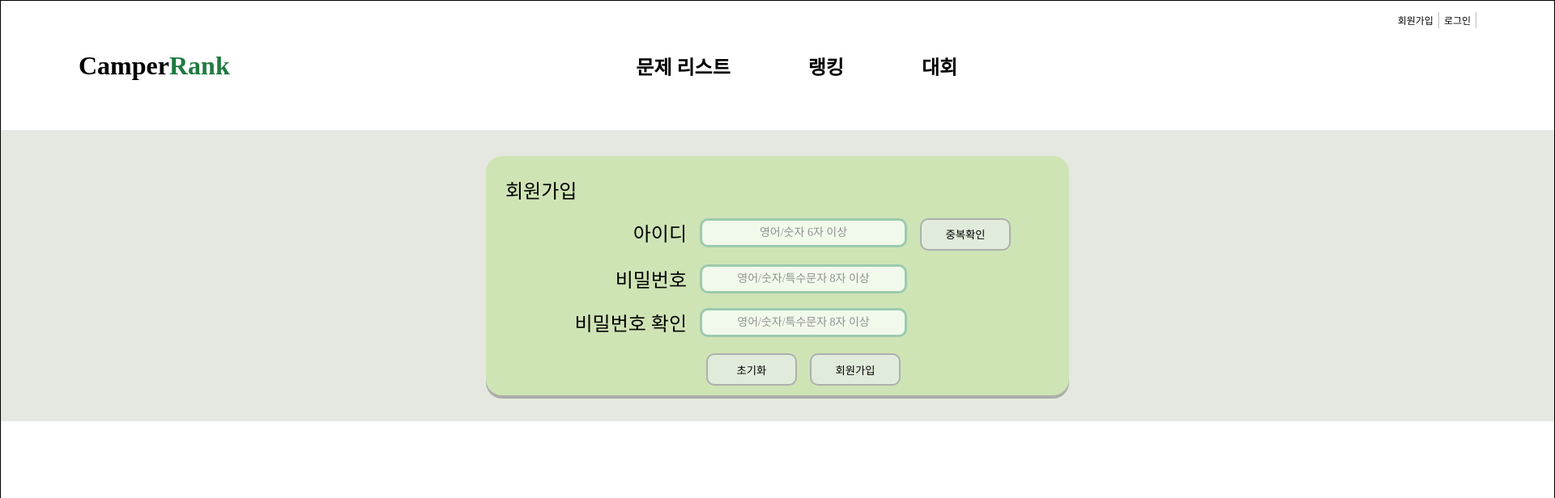
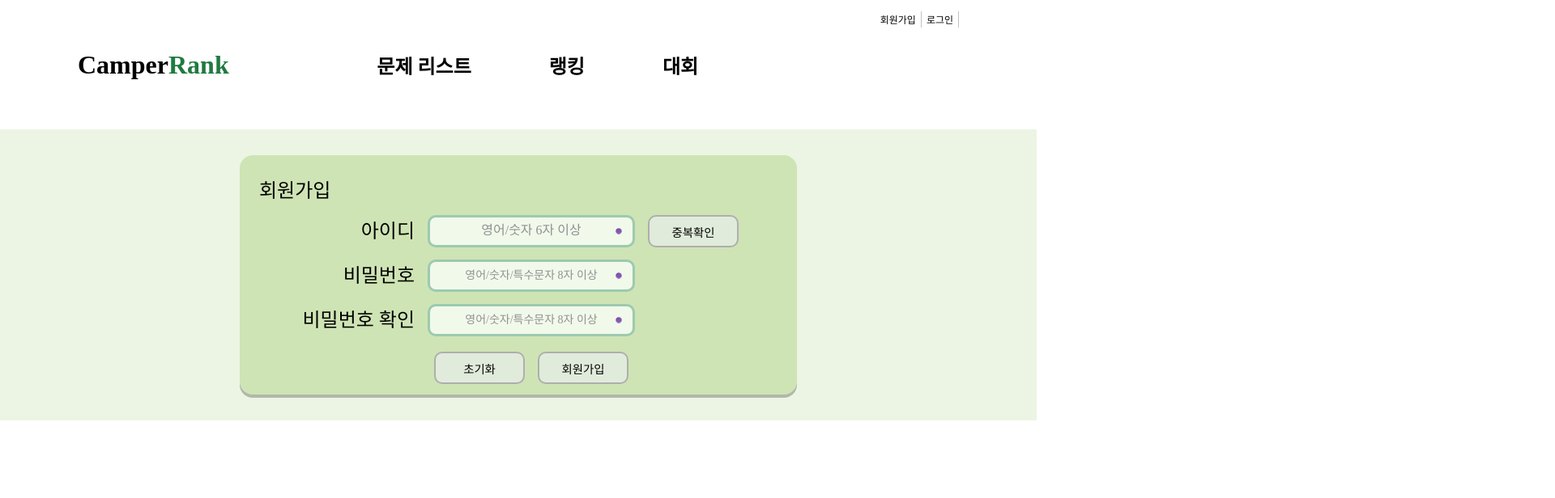
Before and after one commit to boostcampwm-2022/Web31-CamperRank, a React (Vite) app in the folder frontend/: page /signup in a window 1280 px wide. Shown: the top 616 px of the page at 81% size, 1920 px wide, since content can reach past the window. Built offline with nearby package versions, Linux system fonts and the light colour scheme.

Commit message:
feat: sign up

```diff
--- a/frontend/src/components/SignUp/InputForm.tsx
+++ b/frontend/src/components/SignUp/InputForm.tsx
@@ -1,32 +1,151 @@
+import { useState, useRef, useEffect, isValidElement } from "react";
 import {
   ButtonContainer,
   CheckButton,
   IDInputContainer,
   InputFormContainer,
-  PasswordInputContainer
+  PasswordInputContainer,
+  LightContainer,
 } from "../../styles/SignUp.style";
+import useInput from "../../hooks/useInput";
+import { useNavigate } from "react-router-dom";
 
 export const InputForm = () => {
+  const id = useInput("");
+  const pw = useInput("");
+  const pwCheck = useInput("");
+  const idRef = useRef<HTMLInputElement>(null);
+  const pwRef = useRef<HTMLInputElement>(null);
+  const pwCheckRef = useRef<HTMLInputElement>(null);
+  const [isIdRight, setIdRight] = useState(false);
+  const [isPwRight, setPwRight] = useState(false);
+  const [idCheck, setIdCheck] = useState(false);
+  const navigate = useNavigate();
+  const idValid = (str: string) => {
+    return /[a-z0-9]{6,}/g.test(str);
+  };
+  const pwValid = (str: string) => {
+    return /[a-z0-9\{\}\[\]\/?.,;:|\)*~`!^\-_+<>@\#$%&\\\=\(\'\"]{8,}/g.test(
+      str
+    );
+  };
+  const handleKeyPress = (
+    e: React.KeyboardEvent<HTMLElement>,
+    ref: React.RefObject<HTMLInputElement>
+  ) => {
+    if (e.key === "Enter" && ref.current) {
+      e.preventDefault();
+      ref.current.focus();
+    }
+  };
+  const handleClear = (e: React.MouseEvent<HTMLButtonElement>) => {
+    id.onReset();
+    pw.onReset();
+    pwCheck.onReset();
+    setIdRight(false);
+    setPwRight(false);
+  };
+  const handleSubmit = (e: React.MouseEvent<HTMLButtonElement>) => {
+    e.preventDefault();
+    if (!idValid(id.value)) {
+      alert("아이디를 다시 입력해주세요");
+      setIdRight(false);
+    } else if (!idCheck) {
+      alert("아이디의 중복을 확인해주세요");
+    } else if (!pwValid(pw.value) || pw.value !== pwCheck.value) {
+      alert("비밀번호를 다시 입력해주세요");
+      setIdRight(true);
+      setPwRight(false);
+    } else {
+      setIdRight(true);
+      setPwRight(true);
+      //http://localhost:3000/api/users
+      fetch("ip:port", {
+        method: "POST",
+        headers: {
+          "Content-Type": "application/json",
+        },
+        body: JSON.stringify({
+          loginId: id,
+          password: pw,
+        }),
+      })
+        .then((response) => {
+          alert("로그인페이지로 이동합니다");
+          navigate("/signin");
+        })
+        .catch(() => {
+          alert("회원가입에 실패하였습니다");
+          navigate("");
+        });
+    }
+  };
+  const handleIdCheck = (e: React.MouseEvent<HTMLButtonElement>) => {
+    if (!id.value) alert("아이디를 입력해주세요");
+    else {
+      fetch(`ip:port/users?userId=${id.value}`)
+        .then((res) => res.json())
+        .then((res) => {
+          if (res.statusCode === 200) {
+            alert("아이디를 사용하실 수 있습니다");
+            setIdRight(true);
+            setIdCheck(true);
+          } else alert("아이디를 사용하실 수 없습니다");
+        });
+    }
+  };
   return (
     <InputFormContainer>
       <p>회원가입</p>
       <IDInputContainer>
         <p>아이디</p>
-        <input type={"text"} placeholder={"영어/숫자 6자 이상"}/>
-        <CheckButton type={"button"}>중복확인</CheckButton>
+        <input
+          type={"text"}
+          placeholder={"영어/숫자 6자 이상"}
+          {...id}
+          ref={idRef}
+          onKeyPress={(e) => {
+            handleKeyPress(e, pwRef);
+          }}
+        />
+        <LightContainer style={{ marginRight: "8rem" }}>
+          {isIdRight ? "🔴" : "🟢"}
+        </LightContainer>
+        <CheckButton type={"button"} onClick={handleIdCheck}>
+          중복확인
+        </CheckButton>
       </IDInputContainer>
       <PasswordInputContainer>
         <p>비밀번호</p>
-        <input type={"password"} placeholder={"영어/숫자/특수문자 8자 이상"}/>
+        <input
+          type={"password"}
+          placeholder={"영어/숫자/특수문자 8자 이상"}
+          {...pw}
+          ref={pwRef}
+          onKeyPress={(e) => {
+            handleKeyPress(e, pwCheckRef);
+          }}
+        />
+        <LightContainer>{isPwRight ? "🔴" : "🟢"}</LightContainer>
       </PasswordInputContainer>
       <PasswordInputContainer>
         <p>비밀번호 확인</p>
-        <input type={"password"} placeholder={"영어/숫자/특수문자 8자 이상"}/>
+        <input
+          type={"password"}
+          placeholder={"영어/숫자/특수문자 8자 이상"}
+          {...pwCheck}
+          ref={pwCheckRef}
+        />
+        <LightContainer>{isPwRight ? "🔴" : "🟢"}</LightContainer>
       </PasswordInputContainer>
       <ButtonContainer>
-        <button type={"submit"}>초기화</button>
-        <button type={"submit"}>회원가입</button>
+        <button type={"reset"} onClick={handleClear}>
+          초기화
+        </button>
+        <button type={"submit"} onClick={handleSubmit}>
+          회원가입
+        </button>
       </ButtonContainer>
     </InputFormContainer>
   );
-}
+};
--- /dev/null
+++ b/frontend/src/hooks/useInput.ts
@@ -0,0 +1,12 @@
+import { useState } from "react";
+
+const useInput = (initialState: string) => {
+  const [value, setValue] = useState(initialState);
+  const onChange = (event: React.ChangeEvent<HTMLInputElement>) => {
+    setValue(event.target.value);
+  };
+  const onReset = () => setValue(initialState);
+  return { value, onChange, onReset };
+};
+
+export default useInput;
--- a/frontend/src/pages/SignUp.tsx
+++ b/frontend/src/pages/SignUp.tsx
@@ -1,13 +1,12 @@
-import {MainHeader} from "../components/MainHeader";
-import {Footer} from "../components/Footer";
+import { MainHeader } from "../components/MainHeader";
+import { Footer } from "../components/Footer";
 import React from "react";
 import styled from "styled-components";
-import {InputForm} from "../components/SignUp/InputForm";
+import { InputForm } from "../components/SignUp/InputForm";
 
 const MainWrapper = styled.div`
-  width: 1920px;
+  width: 100%;
   height: auto;
-  border: 1px solid black;
   margin: 0 auto;
   display: flex;
   flex-direction: column;
@@ -15,23 +14,20 @@ const MainWrapper = styled.div`
 
 const HeaderWrapper = styled.div`
   width: 100%;
-  height: 160px;
-  box-sizing: border-box;
+  height: 10rem;
 `;
 
 const ContentWrapper = styled.div`
   width: 100%;
   flex: 1;
-  box-sizing: border-box;
-  background: #e4e8e0;
+  background: #ecf5e3;
   display: flex;
   justify-content: center;
 `;
 
 const FooterWrapper = styled.div`
   width: 100%;
-  height: 400px;
-  box-sizing: border-box;
+  height: 25rem;
 `;
 
 export const SignUp = () => {
@@ -41,10 +37,10 @@ export const SignUp = () => {
         <MainHeader></MainHeader>
       </HeaderWrapper>
       <ContentWrapper>
-        <InputForm/>
+        <InputForm />
       </ContentWrapper>
       <FooterWrapper>
-        <Footer/>
+        <Footer />
       </FooterWrapper>
     </MainWrapper>
   );
--- a/frontend/src/styles/SignUp.style.tsx
+++ b/frontend/src/styles/SignUp.style.tsx
@@ -1,43 +1,71 @@
 import styled from "styled-components";
 
 export const InputFormContainer = styled.form`
-  width: 720px;
-  height: 296px;
-  background: #CFE4B5;
+  width: 43rem;
+  height: 18.5rem;
+  background: #cfe4b5;
   box-shadow: 0px 4px 0px rgba(0, 0, 0, 0.25);
-  border-radius: 20px;
-  margin-top: 32px;
-  margin-bottom: 32px;
-  padding: 24px 24px 72px;
+  border-radius: 1rem;
+  margin-top: 2rem;
+  margin-bottom: 2rem;
+  padding: 1.5rem 1.5rem 4.5rem;
   font-weight: 400;
-  font-size: 24px;
+  font-size: 1.5rem;
   display: flex;
   flex-direction: column;
   justify-content: space-between;
   position: relative;
 
   button {
-    background: #E1EBDB;
-    border: 2px solid #AEAEAE;
+    background: #e1ebdb;
+    border: 2px solid #aeaeae;
     border-radius: 10px;
-    cursor: pointer;
-    width: 112px;
-    height: 40px;
+    width: 7rem;
+    height: 2.5rem;
+    font-size: 0.9rem;
+    &: hover {
+      background: #c2d5b7;
+      border: none;
+      box-shadow: 1px 1px 1px 1px #b9b9b9;
+    }
   }
 `;
 
 export const IDInputContainer = styled.div`
   display: flex;
   justify-content: right;
-  margin-right: 48px;
+  margin-right: 3rem;
+  input {
+    margin-right: 1rem;
+    background: #f1f9eb;
+    border: 3px solid #9ccaaf;
+    border-radius: 10px;
+    width: 16rem;
+    height: 2.5rem;
 
+    &::placeholder {
+      font-weight: 300;
+      font-size: 1rem;
+      text-align: center;
+      color: #919191;
+    }
+  }
+
+  p {
+    margin-right: 1rem;
+  }
+`;
+
+export const PasswordInputContainer = styled.div`
+  display: flex;
+  justify-content: right;
+  margin-right: 11rem;
   input {
-    margin-right: 16px;
-    background: #F1F9EB;
-    border: 3px solid #9CCAAF;
+    background: #f1f9eb;
+    border: 3px solid #9ccaaf;
     border-radius: 10px;
-    width: 256px;
-    height: 36px;
+    width: 16rem;
+    height: 2.5rem;
 
     &::placeholder {
       font-weight: 300;
@@ -48,32 +76,7 @@ export const IDInputContainer = styled.div`
   }
 
   p {
-    margin-right: 16px;
-  }
-`;
-
-export const PasswordInputContainer = styled.div`
-  display: flex;
-  justify-content: right;
-  margin-right: 176px;
-
-  input {
-    background: #F1F9EB;
-    border: 3px solid #9CCAAF;
-    border-radius: 10px;
-    width: 256px;
-    height: 36px;
-
-    &::placeholder {
-      font-weight: 300;
-      font-size: 14px;
-      text-align: center;
-      color: #919191;
-    }
-  }
-
-  p {
-    margin-right: 16px;
+    margin-right: 1rem;
   }
 `;
 
@@ -81,16 +84,27 @@ export const ButtonContainer = styled.div`
   display: flex;
   justify-content: space-around;
   position: absolute;
-  bottom: 12px;
-  right: 200px;
-  width: 256px;
+  bottom: 0.8rem;
+  right: 12.5rem;
+  width: 16rem;
 `;
 
 export const CheckButton = styled.button`
-  background: #E1EBDB;
-  border: 2px solid #AEAEAE;
+  background: #e1ebdb;
+  border: 2px solid #aeaeae;
   border-radius: 10px;
-  cursor: pointer;
-  width: 88px;
-  height: 36px;
+  width: 4rem;
+  height: 2.5rem;
 `;
+
+export const LightContainer = styled.div`
+  width: 2.5rem;
+  height: 2.5rem;
+  font-size: 0.4rem;
+  display: flex;
+  justify-content: center;
+  align-items: center;
+  line-height: 1rem;
+  position: absolute;
+  filter: invert(0.9);
+`;
```
